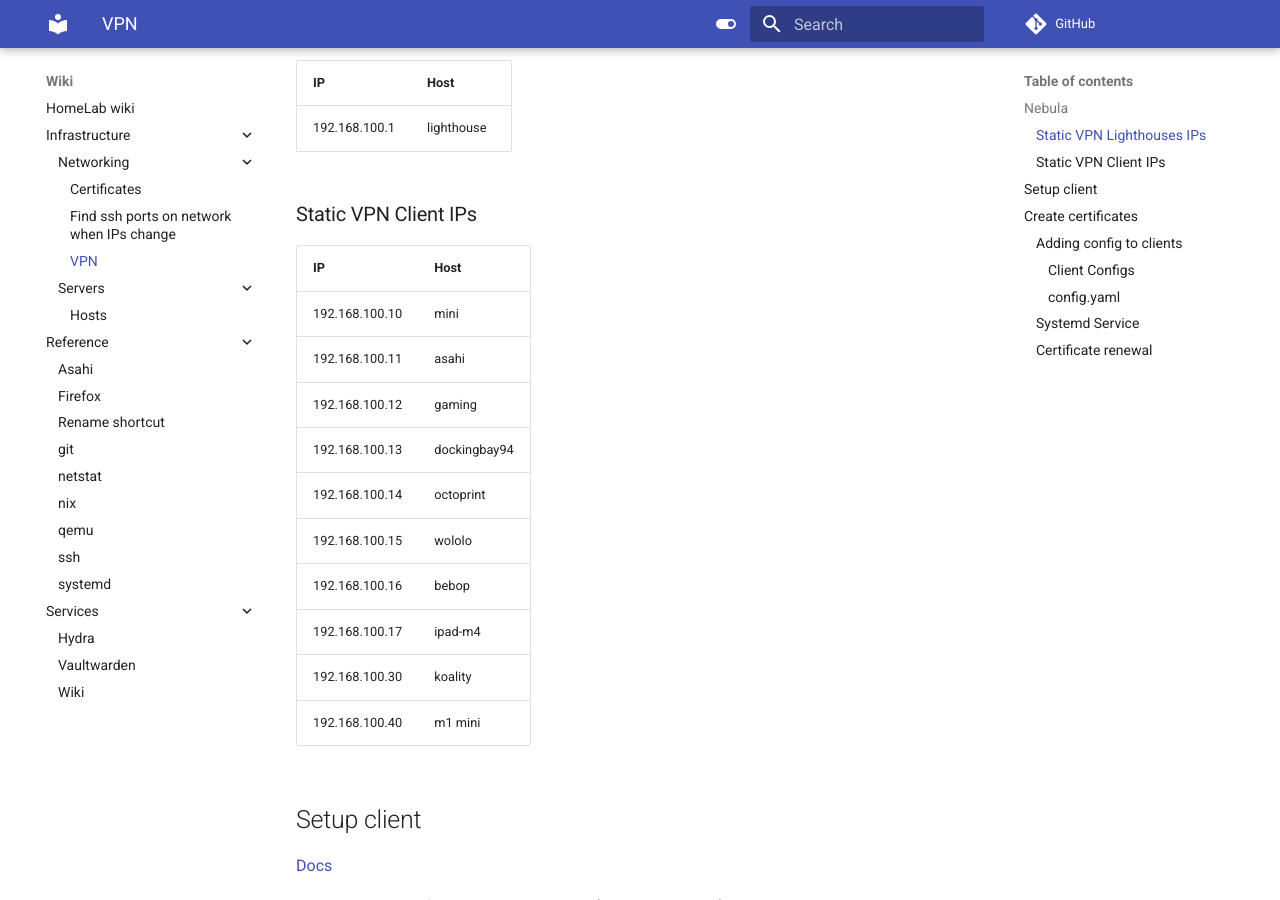
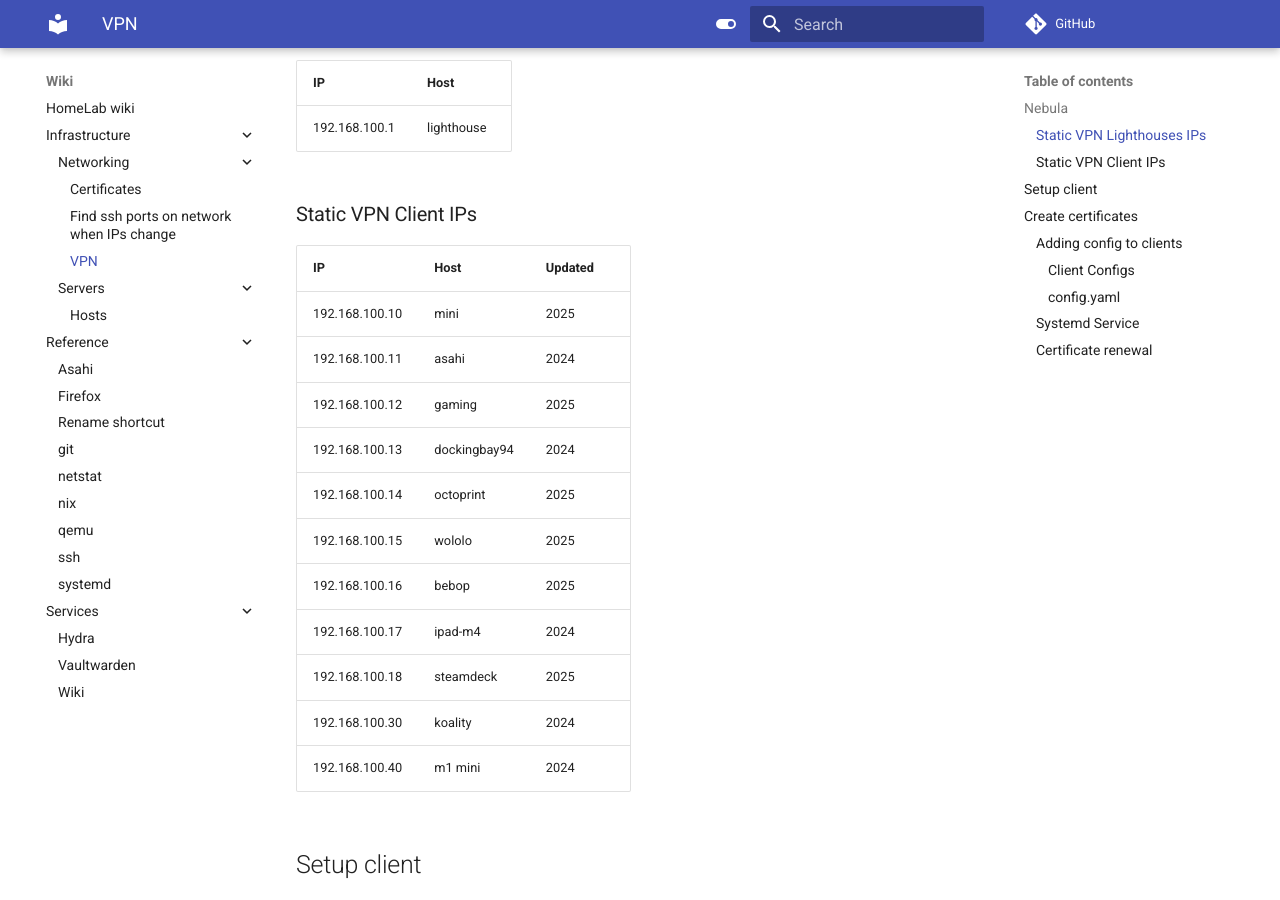
Before and after one commit to icecreammatt/wiki, an MkDocs documentation site: the page built from docs/infrastructure/networking/vpn.md, in a window 1280 px wide and 900 px high, scrolled down 217 px. Built offline with MkDocs 1.6.1 and Material for MkDocs 9.7.7, drawn with Linux system fonts in a browser that asks for light colours; comment, search, counter and statistics services are not loaded.

Commit message:
docs: add last updated and include steamdeck

```diff
--- a/docs/infrastructure/networking/vpn.md
+++ b/docs/infrastructure/networking/vpn.md
@@ -11,18 +11,19 @@
 
 ### Static VPN Client IPs
 
-| IP              | Host         |
-|-----------------|--------------|
-| 192.168.100.10  | mini         |
-| 192.168.100.11  | asahi        |
-| 192.168.100.12  | gaming       |
-| 192.168.100.13  | dockingbay94 |
-| 192.168.100.14  | octoprint    |
-| 192.168.100.15  | wololo       |
-| 192.168.100.16  | bebop        |
-| 192.168.100.17  | ipad-m4      |
-| 192.168.100.30  | koality      |
-| 192.168.100.40  | m1 mini      |
+| IP              | Host         | Updated |
+|-----------------|--------------|---------|
+| 192.168.100.10  | mini         | 2025    |
+| 192.168.100.11  | asahi        | 2024    |
+| 192.168.100.12  | gaming       | 2025    |
+| 192.168.100.13  | dockingbay94 | 2024    |
+| 192.168.100.14  | octoprint    | 2025    |
+| 192.168.100.15  | wololo       | 2025    |
+| 192.168.100.16  | bebop        | 2025    |
+| 192.168.100.17  | ipad-m4      | 2024    |
+| 192.168.100.18  | steamdeck    | 2025    |
+| 192.168.100.30  | koality      | 2024    |
+| 192.168.100.40  | m1 mini      | 2024    |
 
 ## Setup client
 
```
